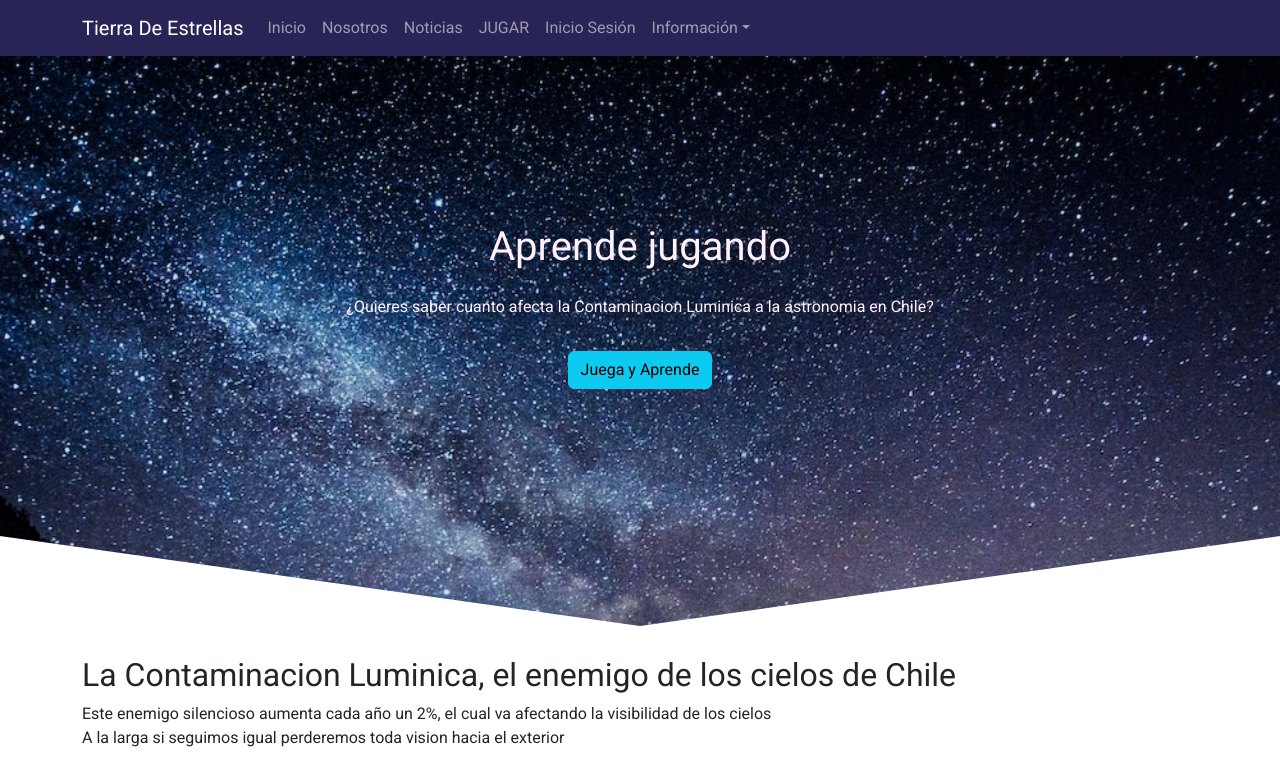
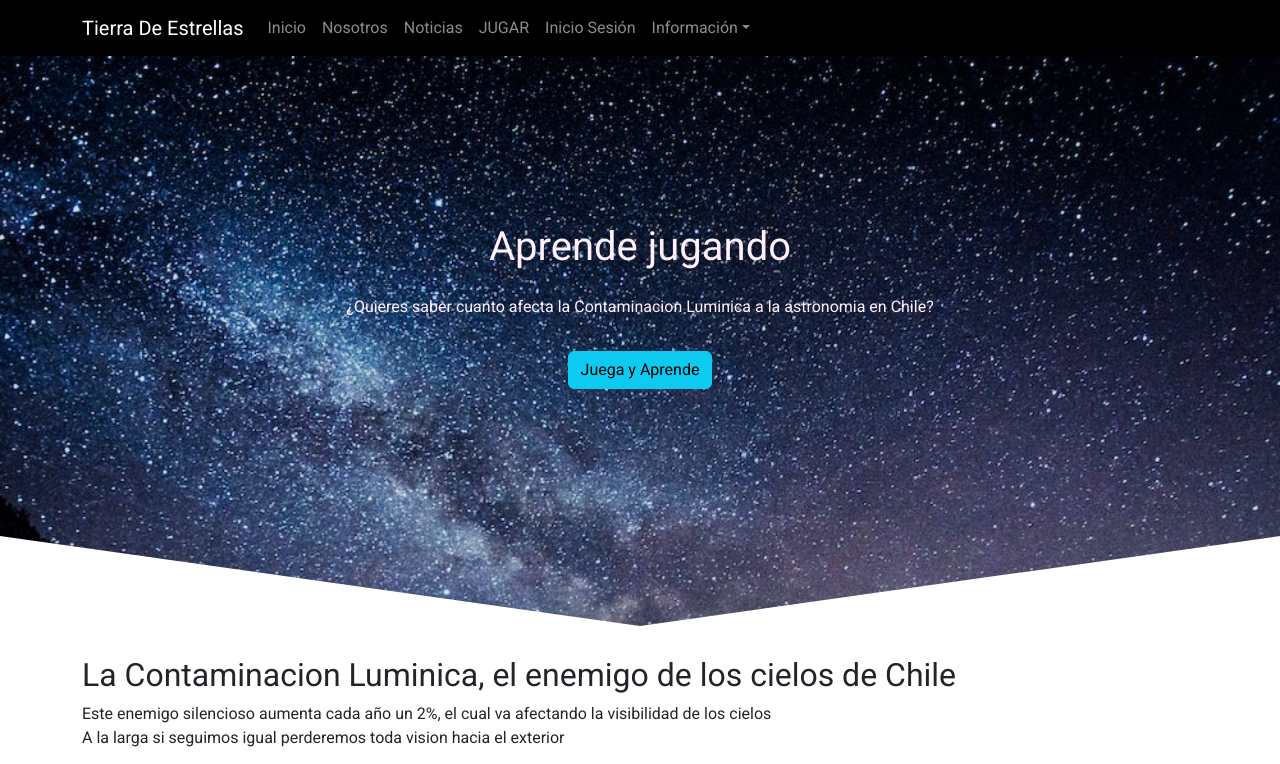
Before and after one commit to fabifatal/Tierra-De-Estrellas, a React (Create React App) app in the folder React/tdar/: page / in a window 1280 px wide. Shown: the top 764 px of the page. Built offline with nearby package versions, Linux system fonts and the light colour scheme.

Commit message:
cambio scss prueba

```diff
--- a/React/tdar/src/scss/custom.scss
+++ b/React/tdar/src/scss/custom.scss
@@ -1,4 +1,4 @@
-$primary: #292456;
+$primary: #000000;
 $secondary: #66347F;
 
 @import "~bootstrap/scss/bootstrap";
```
